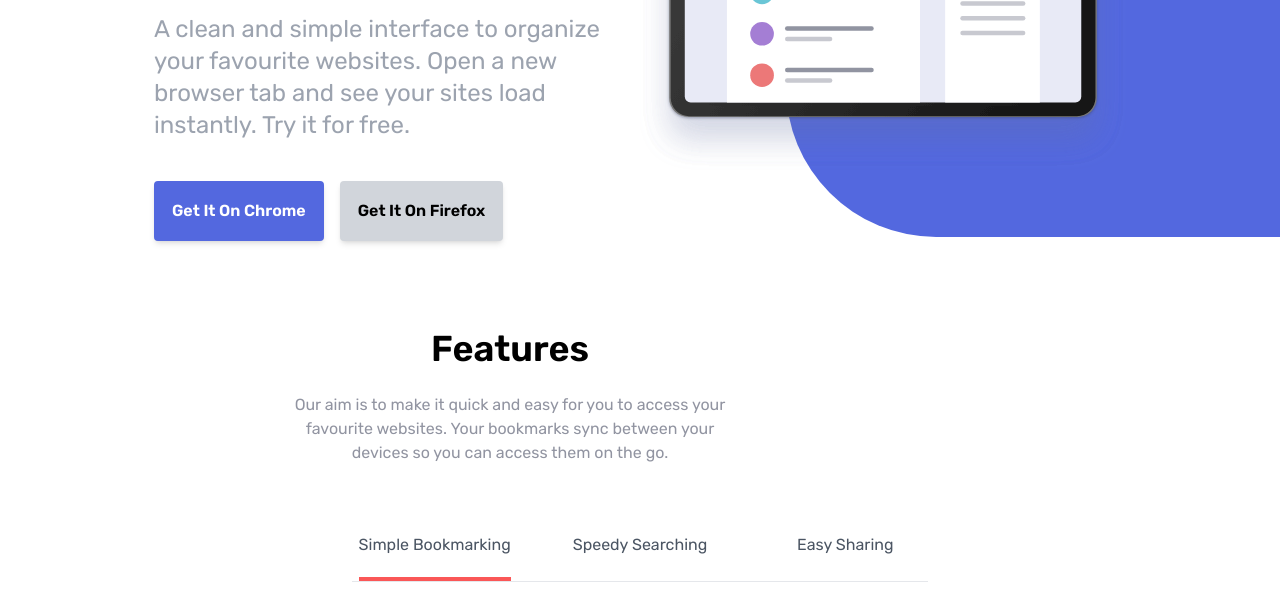
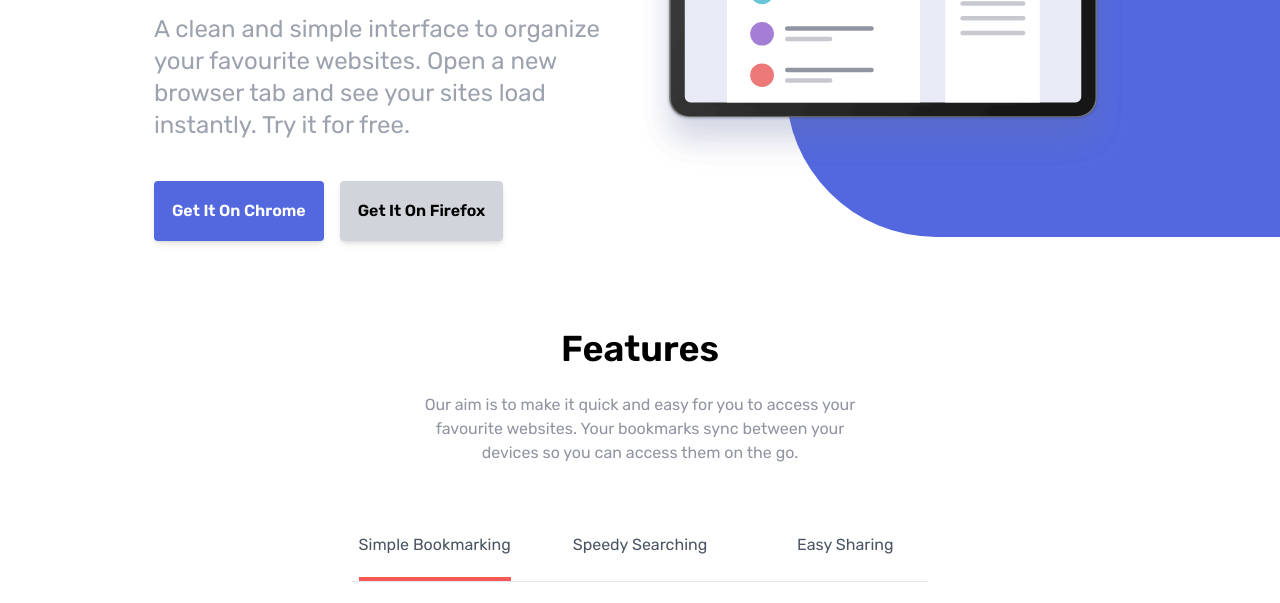
Before and after one commit to banjialo/bookmark, a website: page index.html in a window 1280 px wide. Shown: the part 435-1038 px from the top of the page. Drawn offline with Linux system fonts and the light colour scheme.

Commit message:
Align features section

```diff
--- a/index.html
+++ b/index.html
@@ -124,7 +124,7 @@
 
     <!-- Features heading -->
     <section id="features">
-      <div class="container mx-auto mt-16 px-6 md:mx-0">
+      <div class="container mx-auto mt-16 px-6">
         <h2 class="mb-6 text-4xl font-semibold text-center">Features</h2>
         <p class="max-w-md mx-auto text-center text-grayishBlue">
           Our aim is to make it quick and easy for you to access your favourite
```
